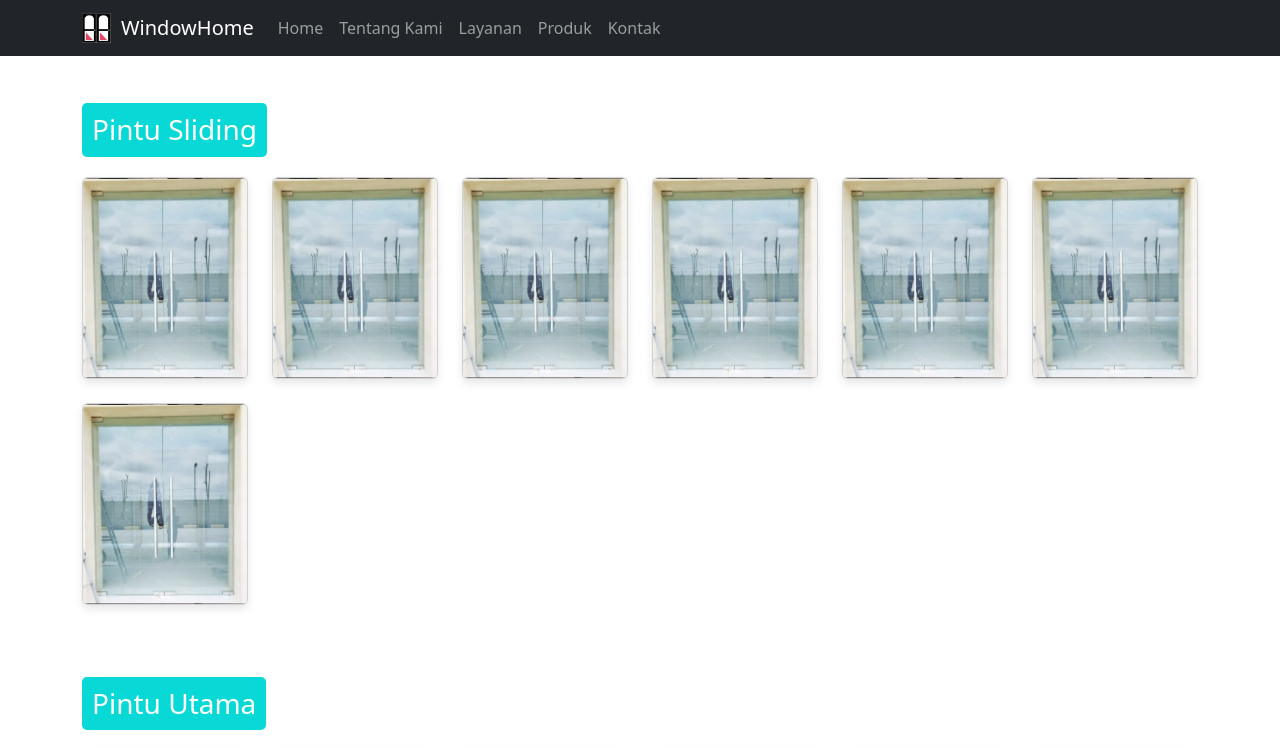
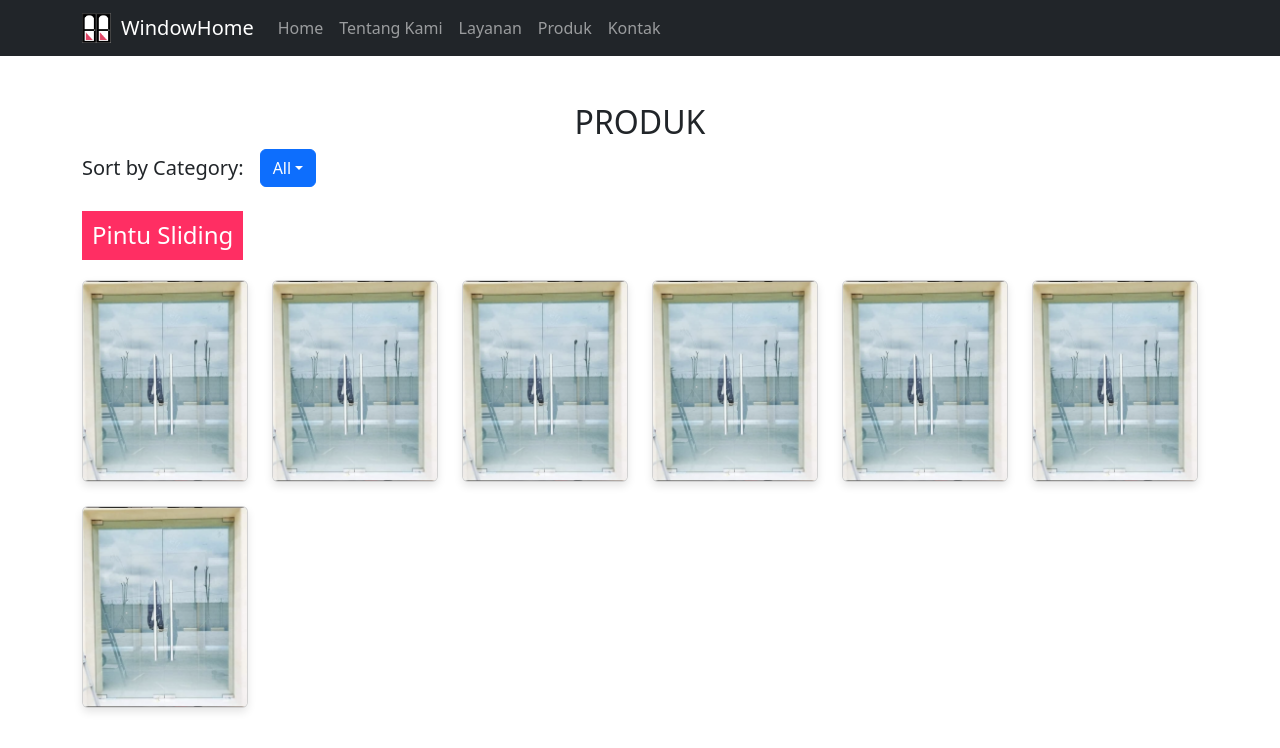
Before and after one commit to difhaels/vite-react-windowhome, a React (Vite) app: page /products in a window 1280 px wide. Shown: the top 748 px of the page. Built offline with nearby package versions, Linux system fonts and the light colour scheme.

Commit message:
added sort product

```diff
--- a/src/assets/css/products.css
+++ b/src/assets/css/products.css
@@ -1,9 +1,8 @@
 .category-title {
-    background-color: #08D9D6;
+    background-color: #FF2E63;
     color: white;
     padding: 10px;
     text-align: center;
-    border-radius: 5px;
     display: inline-block;
     margin-bottom: 20px;
   }
@@ -11,7 +10,6 @@
   .product-card {
     border: none;
     box-shadow: 0px 4px 8px rgba(0, 0, 0, 0.1);
-    border-radius: 10px;
     overflow: hidden;
     transition: transform 0.2s;
   }
--- a/src/components/Superiority.jsx
+++ b/src/components/Superiority.jsx
@@ -1,6 +1,6 @@
 import React from 'react';
 import { Container, Row, Col, Card } from 'react-bootstrap';
-import '../assets/css/Superiority.css';
+import '../assets/css/superiority.css';
 import worker from '../assets/icons/worker.svg';
 import cheap from '../assets/icons/cheap.svg';
 import fast from '../assets/icons/fast.svg';
--- a/src/pages/Products.jsx
+++ b/src/pages/Products.jsx
@@ -1,5 +1,5 @@
-import React from 'react';
-import { Container, Row, Col, Card } from 'react-bootstrap';
+import React, { useState } from 'react';
+import { Container, Row, Col, Card, Dropdown, DropdownButton } from 'react-bootstrap';
 import pintuKaca1 from '../assets/products/pintuKaca1.png';
 import '../assets/css/products.css';
 
@@ -14,14 +14,36 @@ export default function Products() {
     { name: 'Sekat Shower', images: [pintuKaca1, pintuKaca1, pintuKaca1, pintuKaca1, pintuKaca1, pintuKaca1, pintuKaca1] },
   ];
 
+  const [selectedCategory, setSelectedCategory] = useState('All');
+
+  const handleSelect = (eventKey) => {
+    setSelectedCategory(eventKey);
+  };
+
+  const filteredCategories = selectedCategory === 'All'
+    ? categories
+    : categories.filter(category => category.name === selectedCategory);
+
   return (
     <Container className="my-5">
-      {categories.map((category, index) => (
+      <h2 className="text-center produk-title">PRODUK</h2>
+      <div className="d-flex justify-content-start gap-3 align-items-center mb-4">
+        <h5 className="mb-0">Sort by Category:</h5>
+        <DropdownButton id="dropdown-basic-button" title={selectedCategory} onSelect={handleSelect}>
+          <Dropdown.Item eventKey="All">All</Dropdown.Item>
+          {categories.map((category, index) => (
+            <Dropdown.Item eventKey={category.name} key={index}>
+              {category.name}
+            </Dropdown.Item>
+          ))}
+        </DropdownButton>
+      </div>
+      {filteredCategories.map((category, index) => (
         <div key={index} className="mb-5">
-          <h3 className="category-title">{category.name}</h3>
+          <h4 className="category-title">{category.name}</h4>
           <Row>
             {category.images.map((image, idx) => (
-              <Col key={idx} md={2} sm={4} xs={6} className="mb-4">
+              <Col key={idx} md={2} sm={6} xs={6} className="mb-4">
                 <Card className="product-card">
                   <Card.Img variant="top" src={image} className="product-image" />
                 </Card>
```
